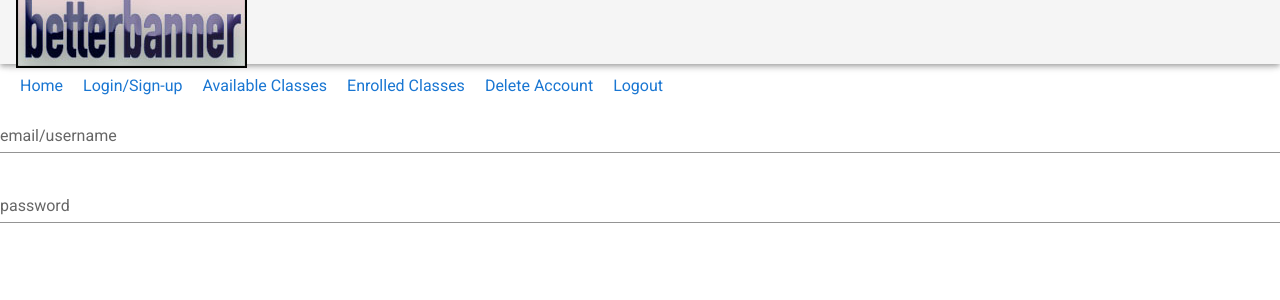
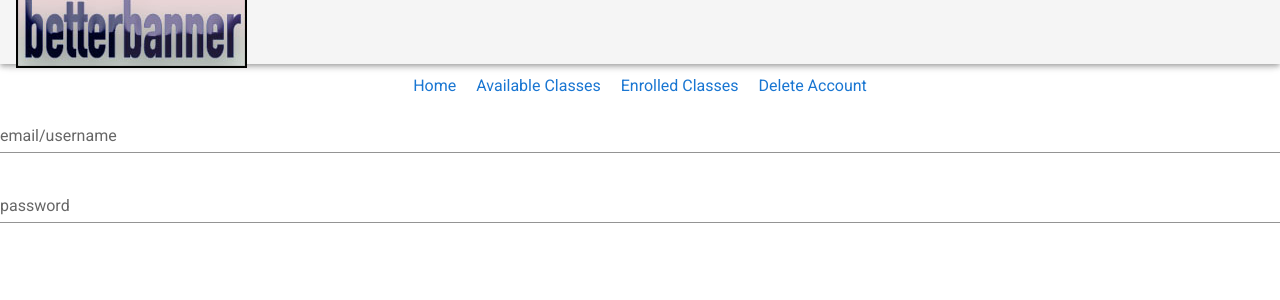
Before and after one commit to astevens8182/Betterbannerv1, a Vue app: page /login in a window 1280 px wide. Shown: the top 300 px of the page. Built offline with nearby package versions, Linux system fonts and the light colour scheme; no server answers.

Commit message:
Update Login.vue

```diff
--- a/src/components/Login.vue
+++ b/src/components/Login.vue
@@ -6,11 +6,9 @@
 </header>
       <nav>
           <a @click="goHome">Home</a>
-          <a @click="goLoginSignup">Login/Sign-up</a>
           <a @click="goAClasses">Available Classes</a>
           <a @click="goEClasses">Enrolled Classes</a>
           <a >Delete Account</a>
-          <a >Logout</a>
       </nav>
   </div>
 <div id="container">
@@ -31,7 +29,6 @@
 export default {
   data: function() {
     return {
-
     };
 
   },
@@ -58,6 +55,10 @@ export default {
 
 <style>
 nav {
+  text-align: center;
+}
+
+nav {
   padding: 5px;
   margin: 5px;
 }
```
